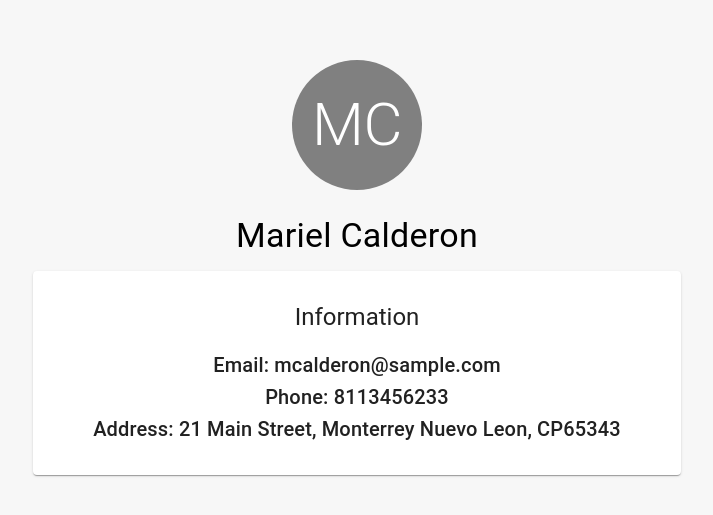
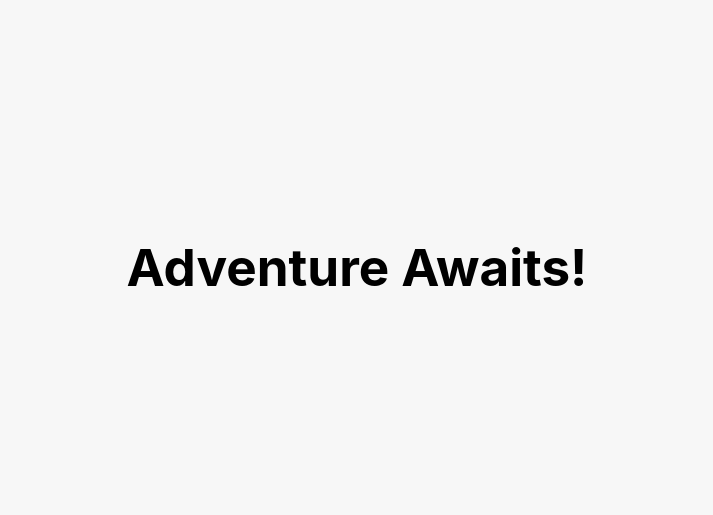
Before and after one commit to JesMarroquin/ReactMentorship, a React (Vite) app in the folder react-app/: page / in a window 1280 px wide. Shown: the part 133-648 px from the top of the page, without its empty margins (283-996 px from the left). Built offline with nearby package versions, Linux system fonts and the light colour scheme.

Commit message:
ACT5 - mariel_c - Adding User conditional render

```diff
--- a/react-app/src/App.tsx
+++ b/react-app/src/App.tsx
@@ -1,26 +1,26 @@
 import User from './components/User'
+import UserProfile from './interfaces/userProfile'
 import './App.css'
 
-interface userProfile {
-  name: string;
-  email: string;
-  phone: number;
-  address: string;
-}
-
 function App() {
-  const userProfile: userProfile = {
+  const userProfile: UserProfile = {
     name: 'Mariel Calderon',
     email: 'mcalderon@sample.com',
     phone: 8113456233,
     address: '21 Main Street, Monterrey Nuevo Leon, CP65343'
   }
 
-  return (
-    <>
-      <User profile={userProfile}/>
-    </>
-  )
+  const isUserProfileVisible: boolean = false
+
+  if (isUserProfileVisible) {
+    return (
+      <>
+        <User name={userProfile.name} email={userProfile.email} phone={userProfile.phone} address={userProfile.address}/>
+      </>
+    )
+  } else {
+    return <h1 style={{color:'black'}}>Adventure Awaits!</h1>
+  }
 }
 
 export default App
--- a/react-app/src/components/User.tsx
+++ b/react-app/src/components/User.tsx
@@ -1,18 +1,19 @@
 import { Avatar, Paper, Typography } from '@mui/material'
+import UserProfile from '../interfaces/userProfile'
 
-function User(props: any) {
+function User(props: UserProfile) {
   return (
     <>
       <div style={{display:'flex', flexDirection:'column', alignItems:'center'}}>
         <Avatar style={{width:130, height:130, marginBottom:25, backgroundColor:'grey'}}>
           <Typography variant="h2">MC</Typography>
         </Avatar>
-        <Typography variant="h4" style={{color:'black', marginBottom:15}}>{props.profile.name}</Typography>
+        <Typography variant="h4" style={{color:'black', marginBottom:15}}>{props.name}</Typography>
         <Paper style={{width:'100%', padding:30}}>
           <Typography variant="h5" style={{marginBottom:15}}>Information</Typography>
-          <Typography variant="h6">Email: {props.profile.email}</Typography>
-          <Typography variant="h6">Phone: {props.profile.phone}</Typography>
-          <Typography variant="h6">Address: {props.profile.address}</Typography>
+          <Typography variant="h6">Email: {props.email}</Typography>
+          <Typography variant="h6">Phone: {props.phone}</Typography>
+          <Typography variant="h6">Address: {props.address}</Typography>
         </Paper>
       </div>
     </>
--- /dev/null
+++ b/react-app/src/interfaces/userProfile.ts
@@ -0,0 +1,6 @@
+export default interface UserProfile {
+    name: string;
+    email: string;
+    phone: number;
+    address: string;
+}
```
